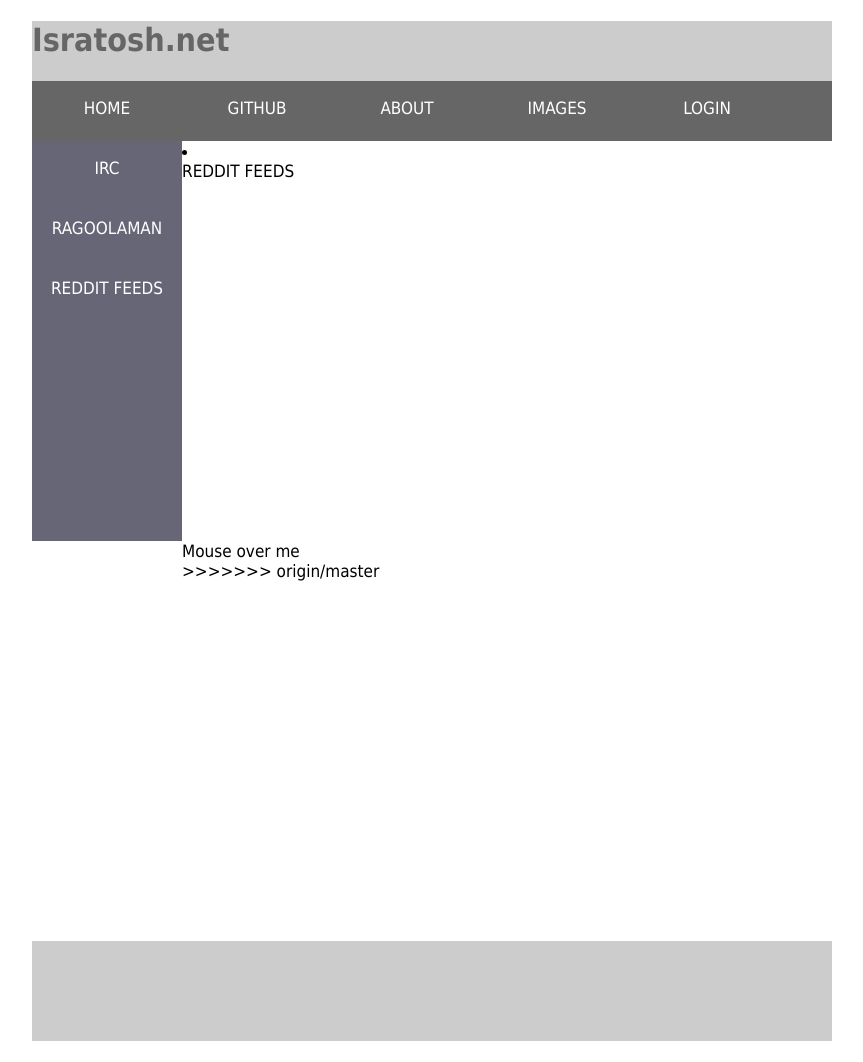
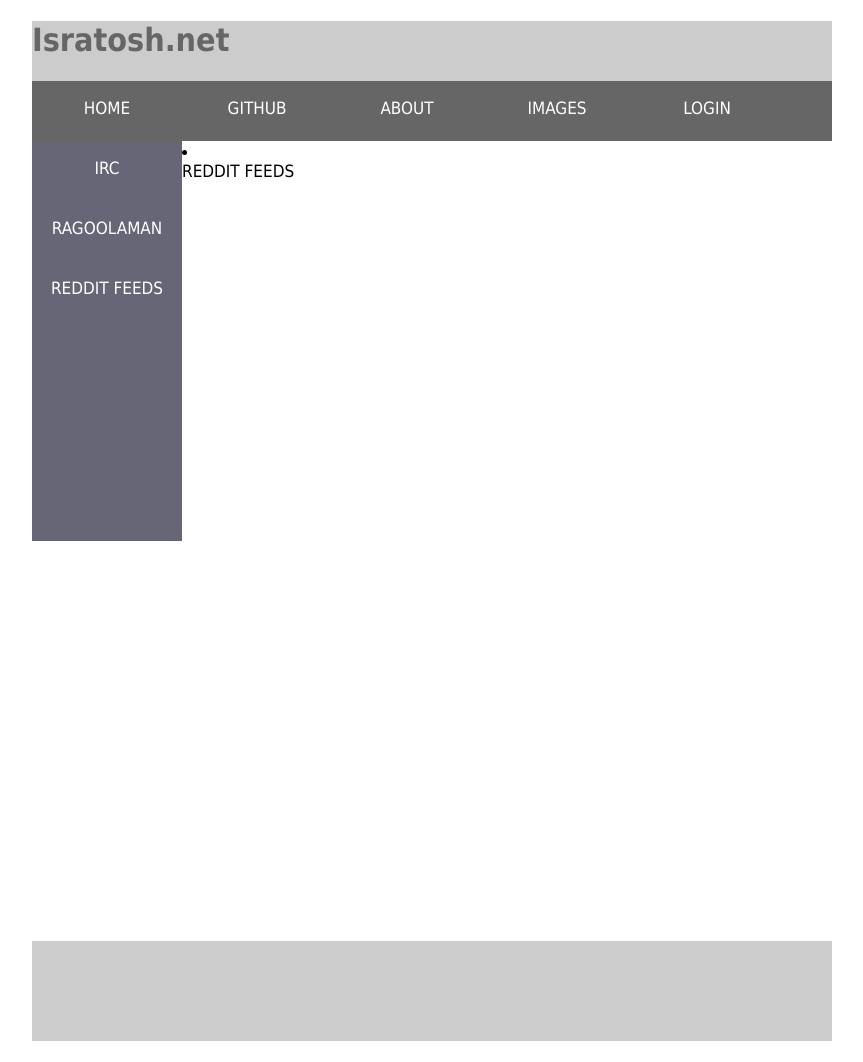
Before and after one commit to ragoolaman/ragoolaman.github.io, a Jekyll site: the page Isratosh/ServerSite.html, which Jekyll copies as it is, in a window 1280 px wide. Shown: the whole page, without its empty margins (208-1071 px from the left). Built offline with Jekyll 4.4.1, drawn with Linux system fonts in a browser that asks for light colours.

Commit message:
further updates

```diff
--- a/Isratosh/ServerSite.html
+++ b/Isratosh/ServerSite.html
@@ -73,13 +73,7 @@ body {
 			</ul>
 		</div>
 		<div id="MainBody">
-			<div class="dropdown">
-			  <span>Mouse over me</span>
-			  <div class="dropdown-content">
-				<p>Hello World!</p>
-			  </div>
-			</div>
->>>>>>> origin/master
+
 		</div>
 		<div id="Footer"></div>
 	</div>
```
